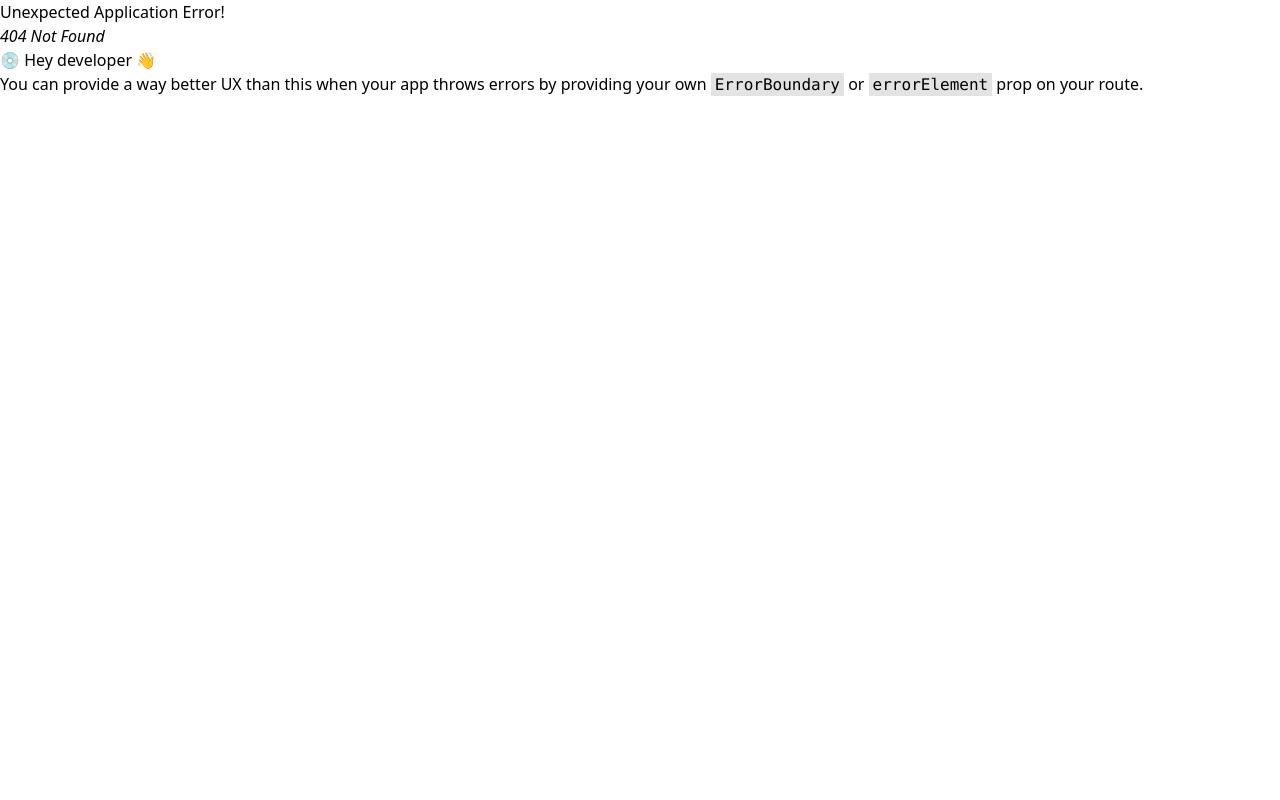
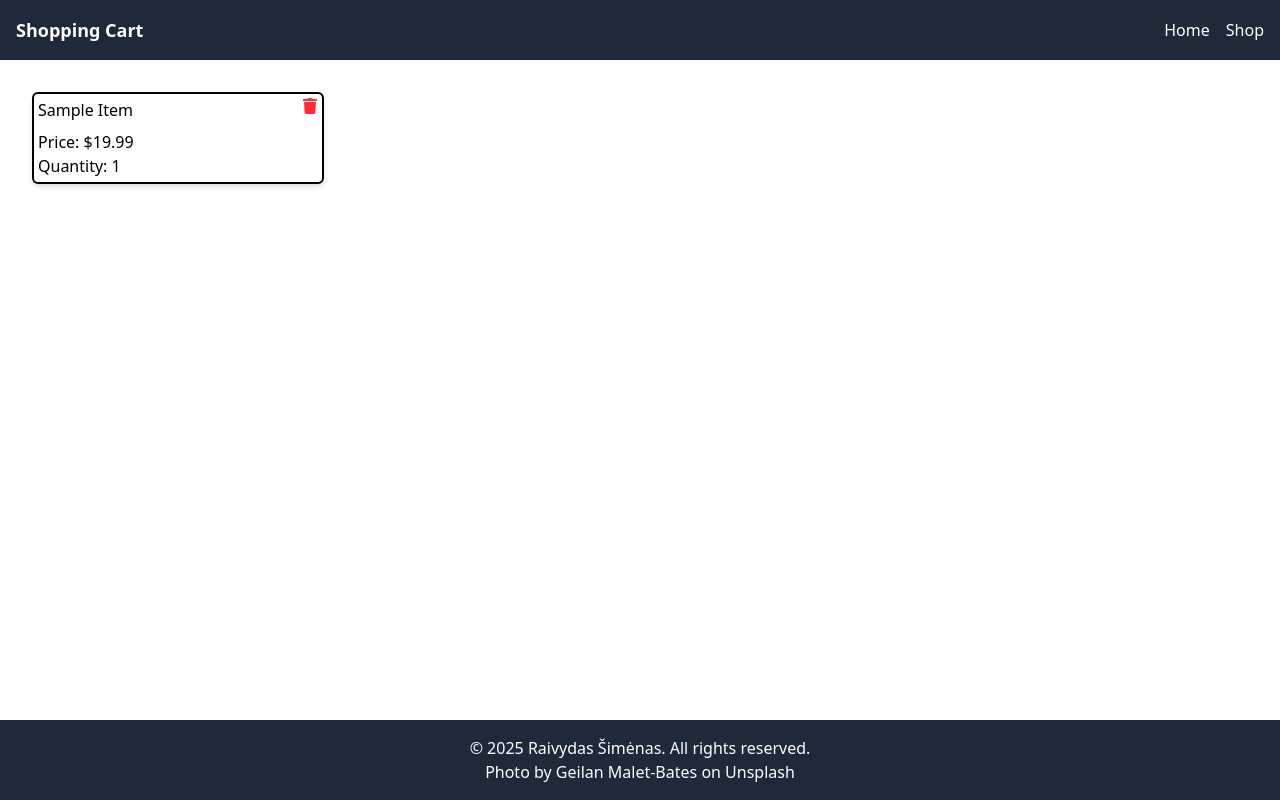
Before and after one commit to raivydassimenas/shopping-cart, a React (Vite) app: page /cart in a window 1280 px wide. Before the commit this address had no page. Built offline with nearby package versions, Linux system fonts and the light colour scheme.

Commit message:
Fix ShoppingItemList.tsx and add Cart.tsx with the cart functionality.

```diff
--- a/src/components/ShoppingItemList.tsx
+++ b/src/components/ShoppingItemList.tsx
@@ -1,9 +1,33 @@
-import { useState, useEffect } from 'react';
+import { useState, useEffect } from "react";
 import ShoppingItem from "./ShoppingItem.tsx";
 import type { ShoppingItemType } from "./ShoppingItem.tsx";
 
 function ShoppingItemList() {
   const [shoppingItems, setShoppingItems] = useState<ShoppingItemType[]>([]);
+
+  const handleSetQuantity = (id: string) => (value: number | ((q: number) => number)) => {
+    setShoppingItems(items =>
+      items.map(item =>
+        item.id === id
+          ? { ...item, quantity: typeof value === "function" ? value(item.quantity) : value }
+          : item
+      )
+    );
+  };
+
+  useEffect(() => {
+    const initialItems: ShoppingItemType[] = [
+      { id: "1", name: "Apple", quantity: 1, price: 0.5, setQuantity: () => {} },
+      { id: "2", name: "Banana", quantity: 1, price: 0.3, setQuantity: () => {} },
+      { id: "3", name: "Orange", quantity: 1, price: 0.4, setQuantity: () => {} },
+      { id: "4", name: "Grapes", quantity: 1, price: 2.0, setQuantity: () => {} }
+    ];
+
+    setShoppingItems(initialItems.map(item => ({
+      ...item,
+      setQuantity: handleSetQuantity(item.id)
+    })));
+  }, []);
 
   return (
     <div className="grid grid-cols-1 sm:grid-cols-2 md:grid-cols-3 lg:grid-cols-4 gap-4 p-4">
@@ -14,13 +38,7 @@ function ShoppingItemList() {
           name={item.name}
           quantity={item.quantity}
           price={item.price}
-          setQuantity={(quantity) => {
-            setShoppingItems((prevItems) =>
-              prevItems.map((i) =>
-                i.id === item.id ? { ...i, quantity } : i
-              )
-            );
-          }}
+          setQuantity={handleSetQuantity(item.id)}
         />
       ))}
     </div>
--- /dev/null
+++ b/src/pages/Cart.tsx
@@ -0,0 +1,15 @@
+import Layout from "./Layout.tsx";
+import CartItemList from "../components/CartItemList.tsx";
+
+function Cart() {
+  return (
+    <Layout>
+      {({ cartItems, setCartItems }) => (
+        <CartItemList cartItems={cartItems} setCartItems={setCartItems}
+        />
+      )}
+    </Layout>
+  );
+}
+
+export default Cart;
```
Also changed, not shown: src/routerConfig.tsx (+13 -8 lines), src/components/CartItemList.tsx (indentation only).
